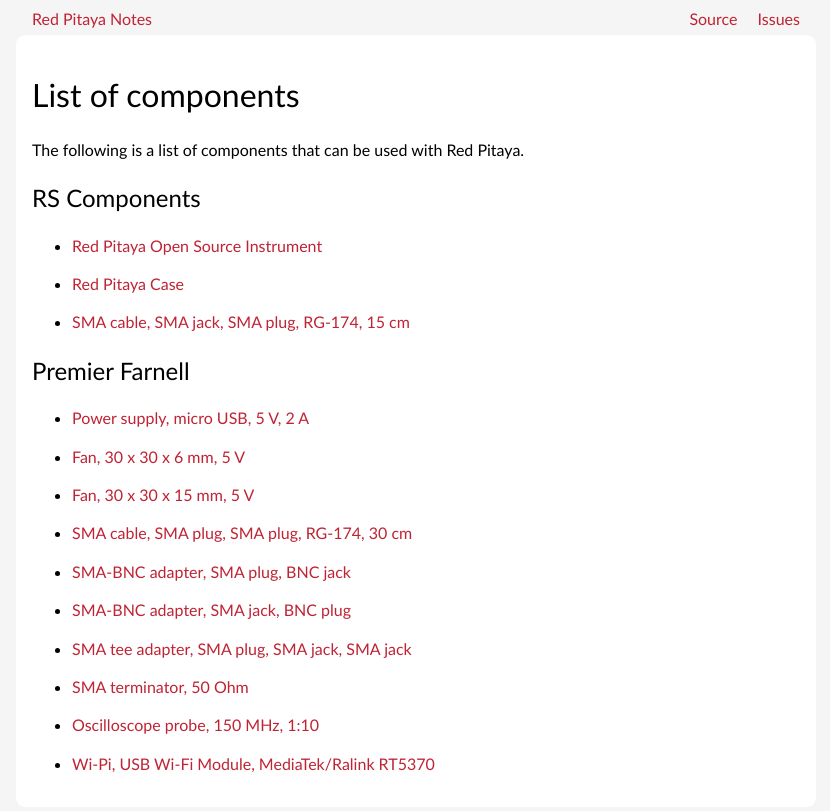
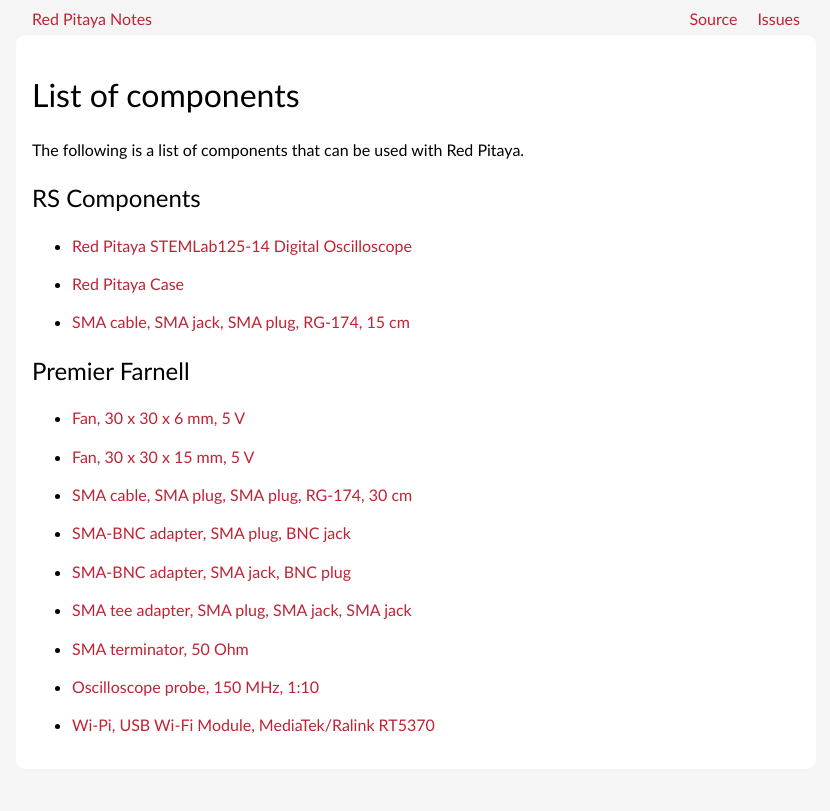
Before and after one commit to pavel-demin/red-pitaya-notes, a Jekyll site: the page built from components.md, in a window 1280 px wide. Shown: the top 811 px of the page, without its empty margins (224-1054 px from the left). Built offline with Jekyll 4.4.1, drawn with Linux system fonts in a browser that asks for light colours.

Commit message:
update links in components

```diff
--- a/components.md
+++ b/components.md
@@ -8,7 +8,7 @@
 RS Components
 -----
 
- - [Red Pitaya Open Source Instrument](http://uk.rs-online.com/web/c/?searchTerm=9010302)
+ - [Red Pitaya STEMLab125-14 Digital Oscilloscope](http://uk.rs-online.com/web/c/?searchTerm=1271086)
 
  - [Red Pitaya Case](http://uk.rs-online.com/web/c/?searchTerm=8194077)
 
@@ -16,8 +16,6 @@
 
 Premier Farnell
 -----
-
- - [Power supply, micro USB, 5 V, 2 A](http://uk.farnell.com/jsp/search/productdetail.jsp?id=2427499)
 
  - [Fan, 30 x 30 x 6 mm, 5 V](http://uk.farnell.com/jsp/search/productdetail.jsp?id=1924848)
 
```
